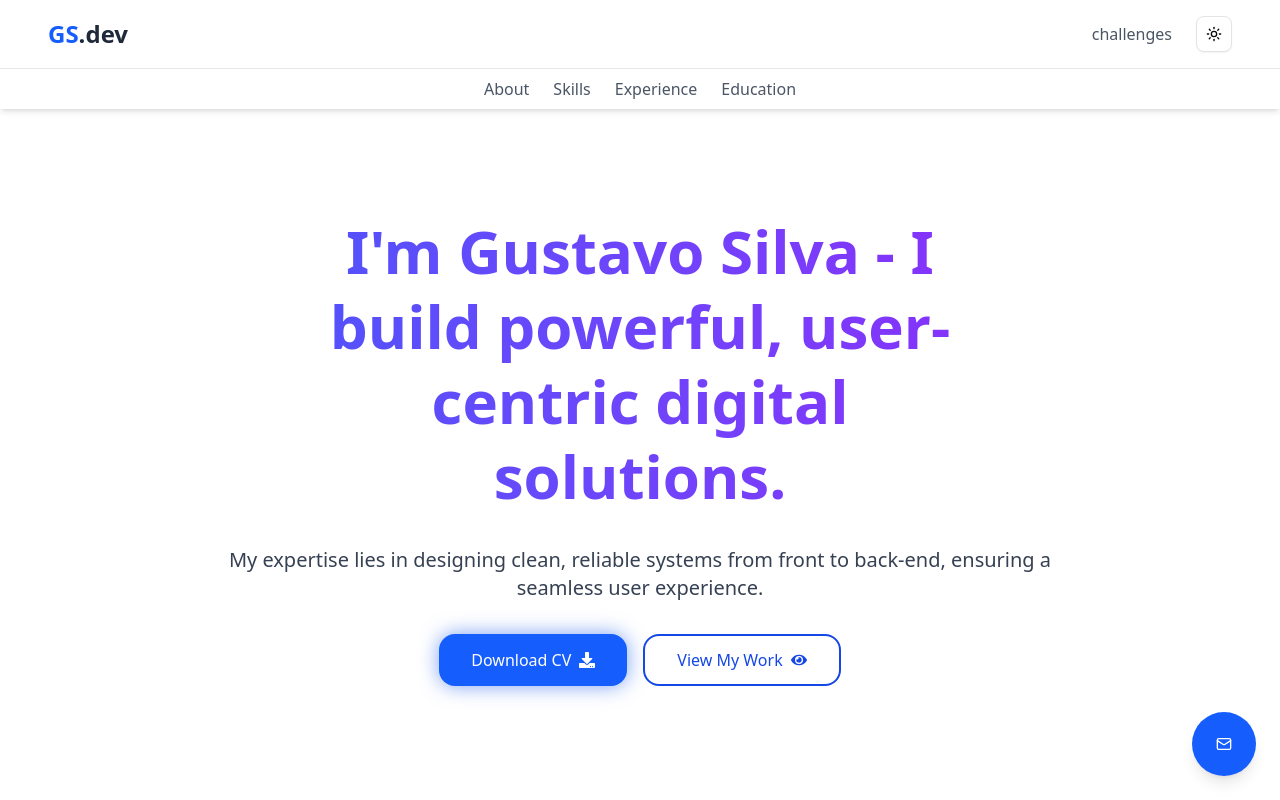
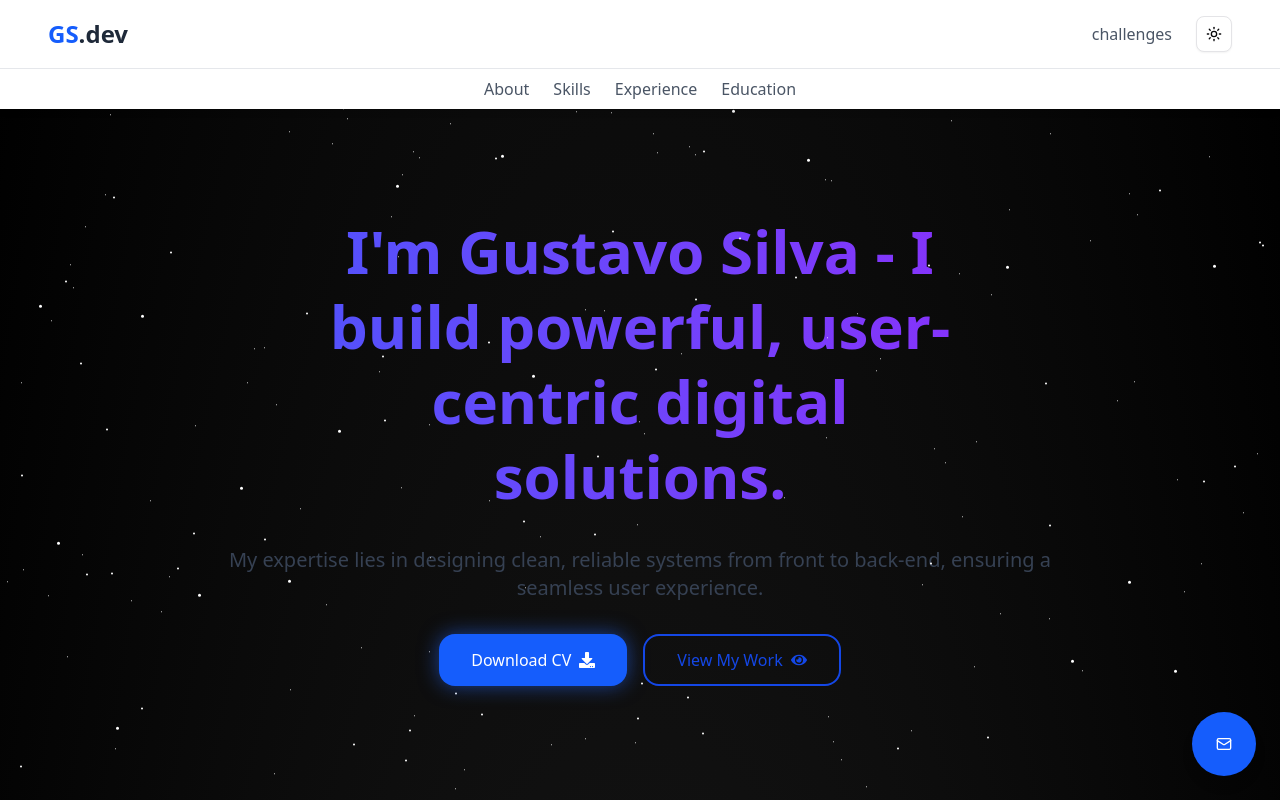
Before and after one commit to GustavoSilvaNavarro/gsn_web_page, a Next.js app: page / in a window 1280 px wide. Shown: the top 800 px of the page. Built offline with nearby package versions, Linux system fonts and the light colour scheme; no server answers.

Commit message:
🎨 Star background looks neat

```diff
--- a/src/app/layout.tsx
+++ b/src/app/layout.tsx
@@ -2,6 +2,7 @@
 import { Geist, Geist_Mono } from 'next/font/google';
 import { ThemeProvider } from '@/components/themeProvider/ThemeProvider';
 import './globals.css';
+import { StarsBackground } from '@/components/backgrounds/Stars';
 
 const geistSans = Geist({
   variable: '--font-geist-sans',
@@ -23,7 +24,7 @@
     <html lang="en" suppressHydrationWarning>
       <body className={`${geistSans.variable} ${geistMono.variable} antialiased`}>
         <ThemeProvider attribute="class" defaultTheme="system" enableSystem disableTransitionOnChange>
-          {children}
+          <StarsBackground>{children}</StarsBackground>
         </ThemeProvider>
       </body>
     </html>
--- /dev/null
+++ b/src/components/backgrounds/Stars.tsx
@@ -0,0 +1,155 @@
+'use client';
+
+import * as React from 'react';
+import {
+  type HTMLMotionProps,
+  motion,
+  type SpringOptions,
+  type Transition,
+  useMotionValue,
+  useSpring,
+} from 'framer-motion';
+
+import { cn } from '@/lib/utils';
+
+type StarLayerProps = HTMLMotionProps<'div'> & {
+  count: number;
+  size: number;
+  transition: Transition;
+  starColor: string;
+};
+
+function generateStars(count: number, starColor: string) {
+  const shadows: string[] = [];
+
+  for (let i = 0; i < count; i++) {
+    const x = Math.floor(Math.random() * 4000) - 2000;
+    const y = Math.floor(Math.random() * 4000) - 2000;
+
+    shadows.push(`${x}px ${y}px ${starColor}`);
+  }
+
+  return shadows.join(', ');
+}
+
+function StarLayer({
+  count = 1000,
+  size = 1,
+  transition = { repeat: Infinity, duration: 50, ease: 'linear' },
+  starColor = '#fff',
+  className,
+  ...props
+}: StarLayerProps) {
+  const [boxShadow, setBoxShadow] = React.useState<string>('');
+
+  React.useEffect(() => {
+    setBoxShadow(generateStars(count, starColor));
+  }, [count, starColor]);
+
+  return (
+    <motion.div
+      animate={{ y: [0, -2000] }}
+      className={cn('absolute top-0 left-0 w-full h-[2000px]', className)}
+      data-slot="star-layer"
+      transition={transition}
+      {...props}>
+      <div
+        className="absolute bg-transparent rounded-full"
+        style={{
+          width: `${size}px`,
+          height: `${size}px`,
+          boxShadow: boxShadow,
+        }}
+      />
+      <div
+        className="absolute bg-transparent rounded-full top-[2000px]"
+        style={{
+          width: `${size}px`,
+          height: `${size}px`,
+          boxShadow: boxShadow,
+        }}
+      />
+    </motion.div>
+  );
+}
+
+type StarsBackgroundProps = React.ComponentProps<'div'> & {
+  factor?: number;
+  speed?: number;
+  transition?: SpringOptions;
+  starColor?: string;
+  pointerEvents?: boolean;
+};
+
+function StarsBackground({
+  children,
+  className,
+  factor = 0.05,
+  speed = 50,
+  transition = { stiffness: 50, damping: 20 },
+  starColor = '#fff',
+  pointerEvents = true,
+  ...props
+}: StarsBackgroundProps) {
+  const offsetX = useMotionValue(1);
+  const offsetY = useMotionValue(1);
+
+  const springX = useSpring(offsetX, transition);
+  const springY = useSpring(offsetY, transition);
+
+  const handleMouseMove = React.useCallback(
+    (e: React.MouseEvent<HTMLDivElement, MouseEvent>) => {
+      const centerX = window.innerWidth / 2;
+      const centerY = window.innerHeight / 2;
+      const newOffsetX = -(e.clientX - centerX) * factor;
+      const newOffsetY = -(e.clientY - centerY) * factor;
+
+      offsetX.set(newOffsetX);
+      offsetY.set(newOffsetY);
+    },
+    [offsetX, offsetY, factor],
+  );
+
+  return (
+    <div
+      className={cn(
+        'relative size-full overflow-hidden bg-[radial-gradient(ellipse_at_bottom,_#262626_0%,_#000_100%)]',
+        className,
+      )}
+      data-slot="stars-background"
+      onMouseMove={handleMouseMove}
+      {...props}>
+      <motion.div className={cn({ 'pointer-events-none': !pointerEvents })} style={{ x: springX, y: springY }}>
+        <StarLayer
+          count={1000}
+          size={1}
+          starColor={starColor}
+          transition={{ repeat: Infinity, duration: speed, ease: 'linear' }}
+        />
+        <StarLayer
+          count={400}
+          size={2}
+          starColor={starColor}
+          transition={{
+            repeat: Infinity,
+            duration: speed * 2,
+            ease: 'linear',
+          }}
+        />
+        <StarLayer
+          count={200}
+          size={3}
+          starColor={starColor}
+          transition={{
+            repeat: Infinity,
+            duration: speed * 3,
+            ease: 'linear',
+          }}
+        />
+      </motion.div>
+      {children}
+    </div>
+  );
+}
+
+export { StarLayer, StarsBackground, type StarLayerProps, type StarsBackgroundProps };
```
